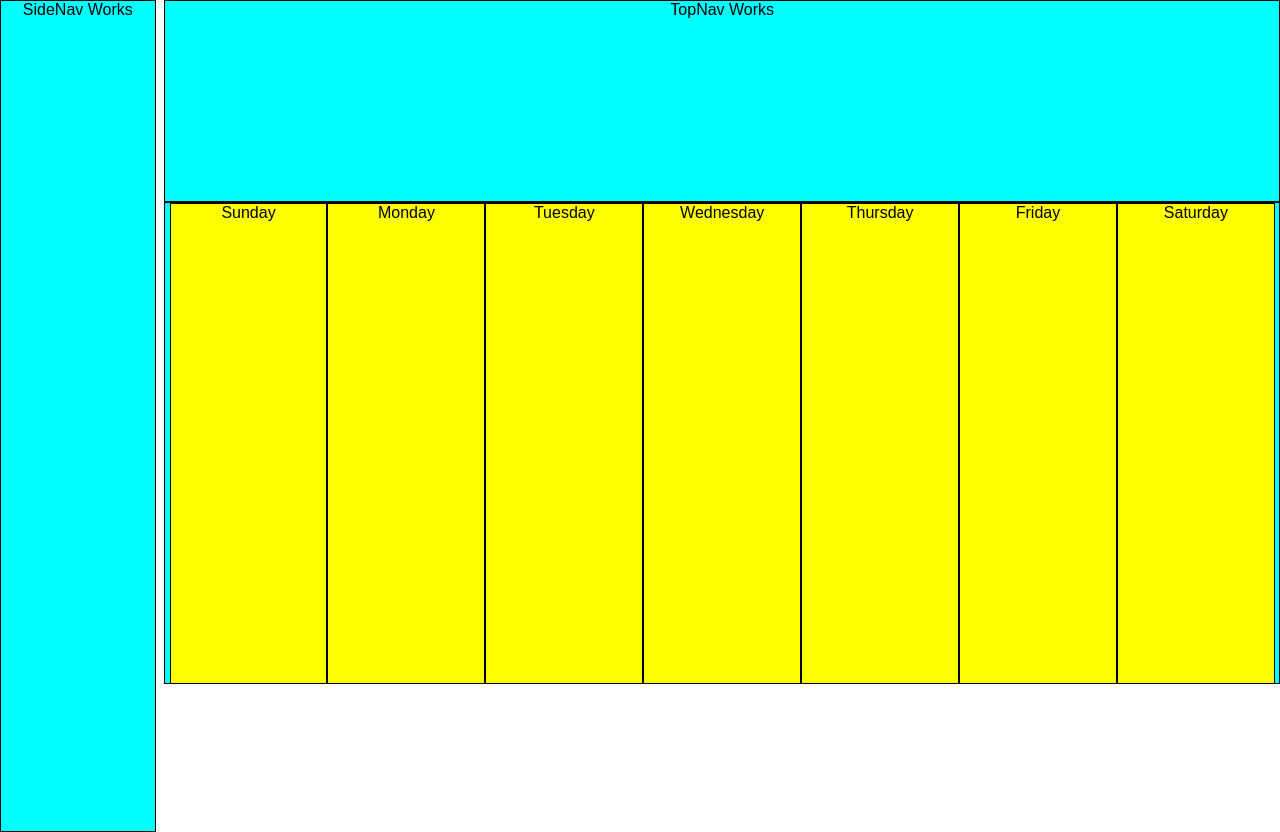
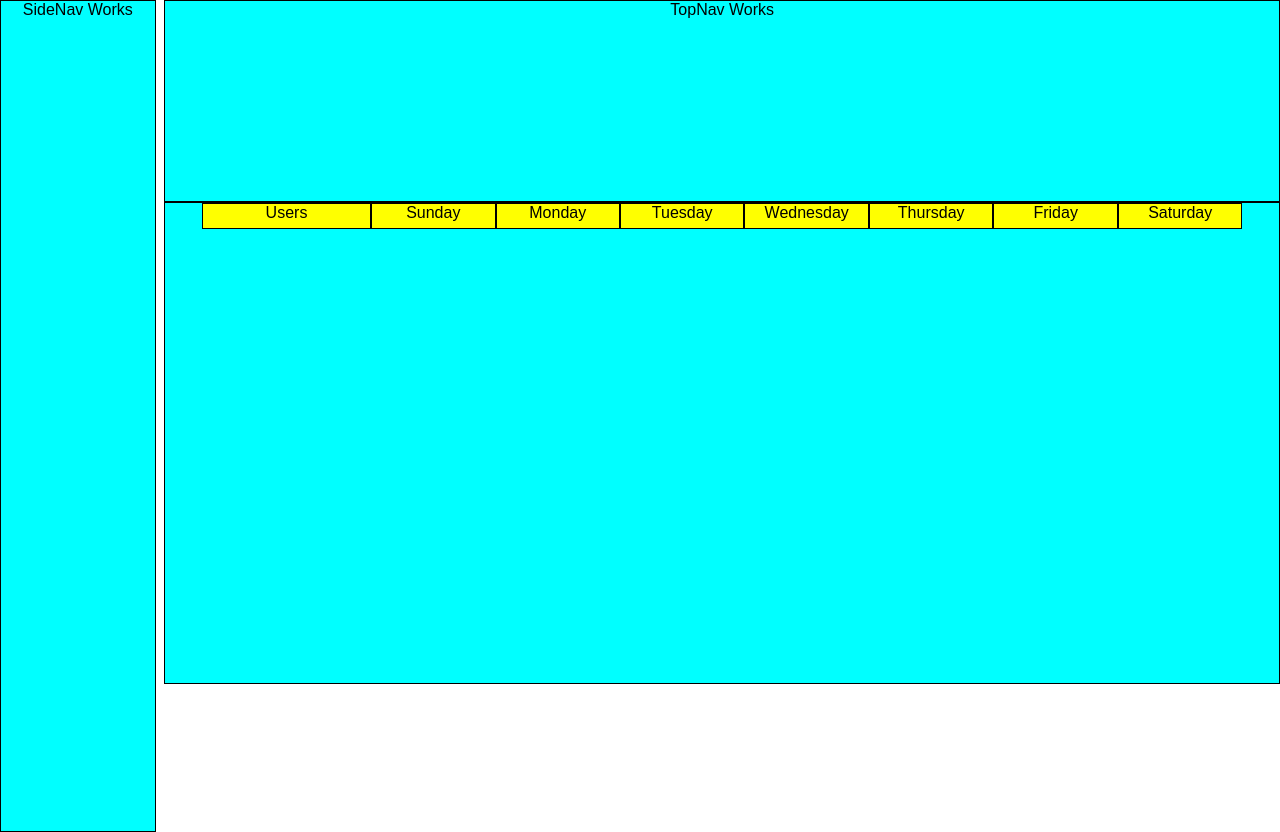
Before and after one commit to devinmounts/meeting-manager, a React (Create React App) app: page / in a window 1280 px wide. Built offline with nearby package versions, Linux system fonts and the light colour scheme; the HTML template or start-up script is replaced by a standard one.

Commit message:
add users column

```diff
--- a/src/components/Calendar.js
+++ b/src/components/Calendar.js
@@ -20,16 +20,27 @@ function Calendar(){
 
   let dayColumn = {
     display: 'inline-block',
-    width: '14%',
+    width: '11%',
     position: 'relative',
-    height: '100%',
+    height: '5%',
     border: 'solid black .5px',
     backgroundColor: 'yellow'
+  }
 
+  let userColumn = {
+    display: 'inline-block',
+    width: '15%',
+    position: 'relative',
+    height: '5%',
+    border: 'solid black .5px',
+    backgroundColor: 'yellow'
   }
   return(
     <div style={divStyle}>
       <div style={weekRow} >
+        <div style={userColumn}>
+          <span>Users</span>
+        </div>
         <div style={dayColumn}>
           <span>Sunday</span>
         </div>
```
